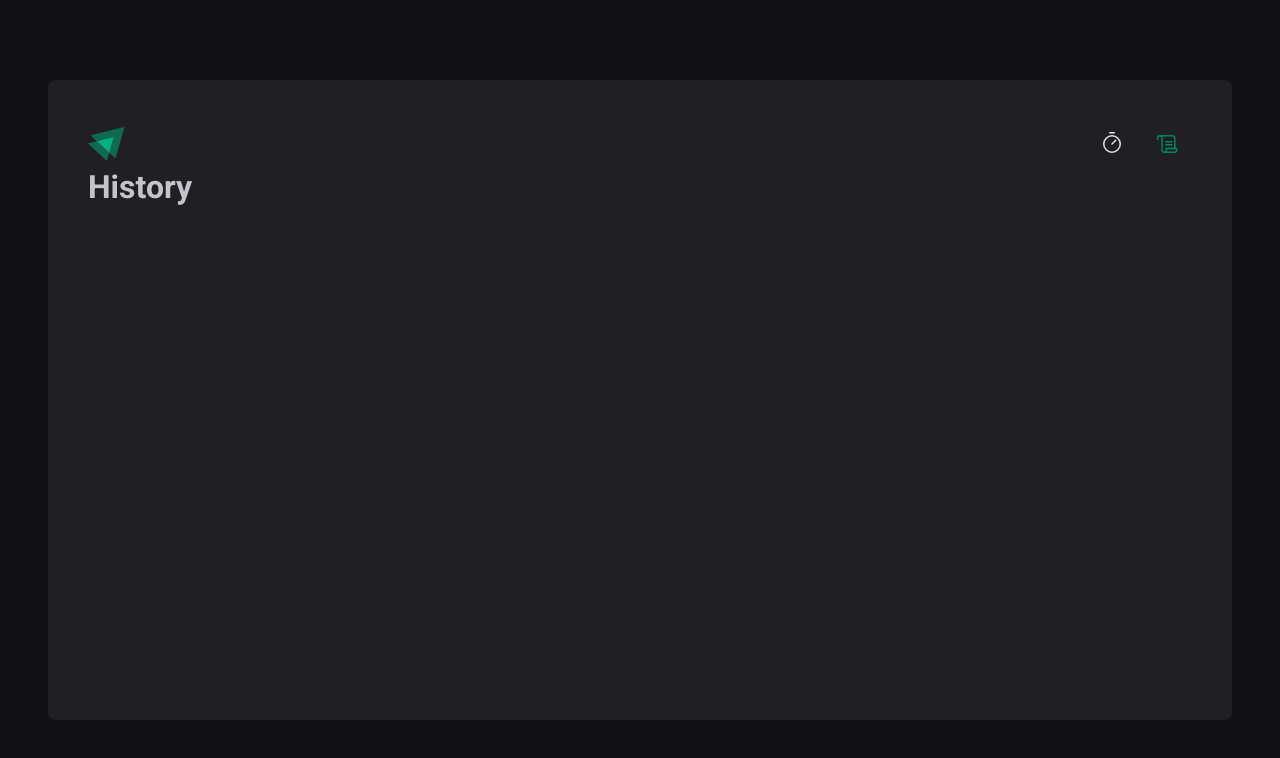
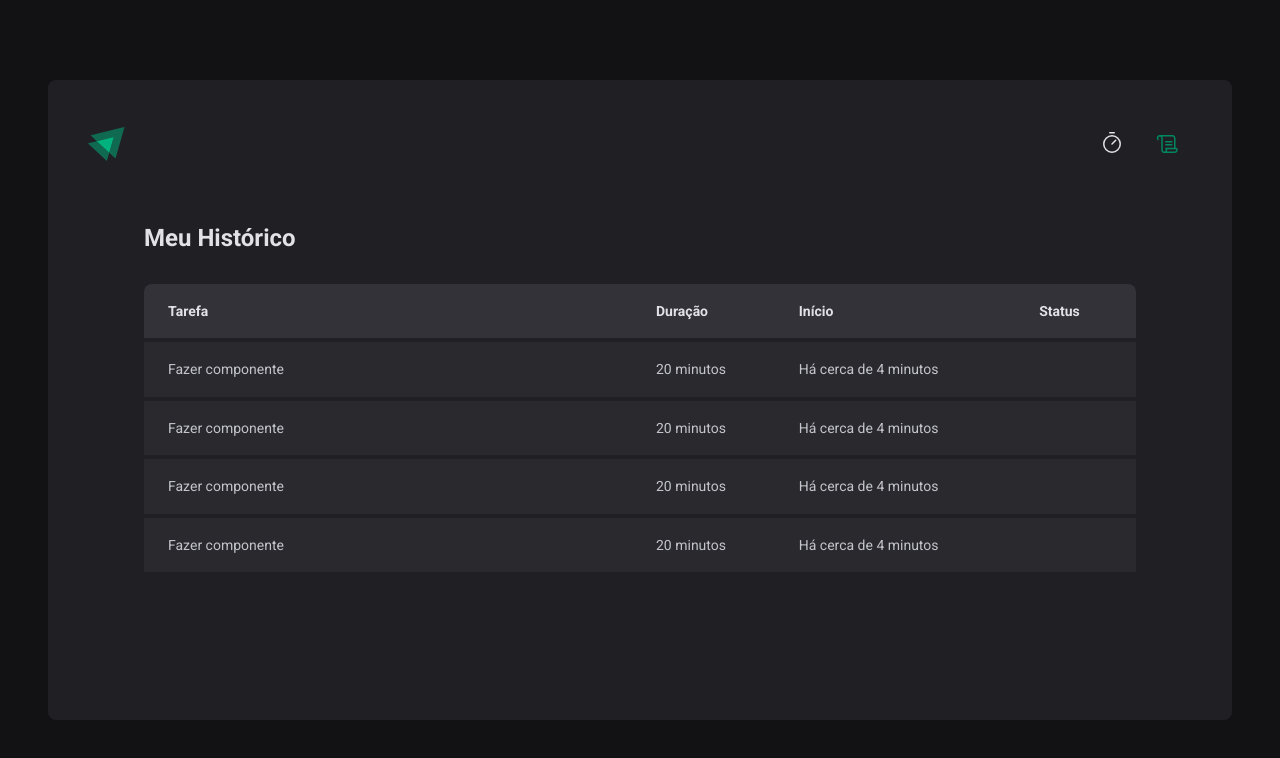
Before and after one commit to demohenry/Ignite-Timer, a React (Vite) app: page /History in a window 1280 px wide. Shown: the top 758 px of the page. Built offline with nearby package versions, Linux system fonts and the light colour scheme.

Commit message:
Estruturação inicial e estilização de tabela de pagina de Historico

```diff
--- a/src/pages/History/index.tsx
+++ b/src/pages/History/index.tsx
@@ -1,9 +1,59 @@
+import { HistoryContainer, HistoryList, Status } from "./styles"
 
 
 export function History() {
   return (
-    <>
-    <h1>History</h1>
-    </>
+    <HistoryContainer>
+     <h1>Meu Histórico</h1>
+     <HistoryList>
+       <table>
+         <thead>
+           <tr>
+             <th>Tarefa</th>
+             <th>Duração</th>
+             <th>Início</th>
+             <th>Status</th>
+           </tr>
+         </thead>
+         <tbody>
+           <tr>
+             <td>Fazer componente</td>
+             <td>20 minutos</td>
+             <td>Há cerca de 4 minutos</td>
+             <td>
+               <Status></Status>
+             </td>
+           </tr>
+           <tr>
+             <td>Fazer componente</td>
+             <td>20 minutos</td>
+             <td>Há cerca de 4 minutos</td>
+             <td>
+                <Status></Status>
+             </td>
+           </tr>
+           <tr>
+             <td>Fazer componente</td>
+             <td>20 minutos</td>
+             <td>Há cerca de 4 minutos</td>
+             <td>
+              <Status></Status>
+             </td>
+           </tr>
+           <tr>
+             <td>Fazer componente</td>
+             <td>20 minutos</td>
+             <td>Há cerca de 4 minutos</td>
+             <td>
+                <Status></Status>
+             </td>
+           </tr>
+         </tbody>
+         <tbody>
+
+         </tbody>
+       </table>
+     </HistoryList>
+    </HistoryContainer>
   )
 }
--- /dev/null
+++ b/src/pages/History/styles.ts
@@ -0,0 +1,72 @@
+import { styled, css } from 'styled-components';
+
+export const HistoryContainer = styled.main`
+  ${({theme}) => css`
+    flex: 1;
+    padding: 3.5rem;
+
+    display: flex;
+    flex-direction: column;
+
+    h1 {
+      font-size: 1.5rem;
+      color: ${theme['gray-100']};
+    }
+  `}
+`
+
+export const HistoryList = styled.div`
+  ${({theme}) => css`
+    flex: 1;
+    overflow: auto;
+    margin-top: 2rem;
+
+    table {
+      width: 100%;
+      border-collapse: collapse;
+      min-width: 600px;
+
+      th {
+        background-color: ${theme['gray-600']};
+        padding: 1rem;
+        text-align: left;
+        color: ${theme['gray-100']};
+        font-size: 0.875rem;
+        line-height: 1.6;
+
+        &:first-child {
+          border-top-left-radius: 8px;
+          padding-left: 1.5rem;
+        }
+
+        &:last-child {
+          border-top-right-radius: 8px;
+          padding-right: 1.5rem;
+        }
+      }
+
+      td {
+        background-color: ${theme['gray-700']};
+        border-top: 4px solid ${theme['gray-800']};
+        padding: 1rem;
+        font-size: 0.875rem;
+        line-height: 1.6;
+
+        &:first-child {
+          width: 50%;
+          padding-left: 1.5rem;
+        }
+
+        &:last-child {
+          padding-right: 1.5rem;
+        }
+      }
+    }
+`}
+`
+
+export const Status = styled.span`
+${({theme}) => css`
+
+`}
+`
```
